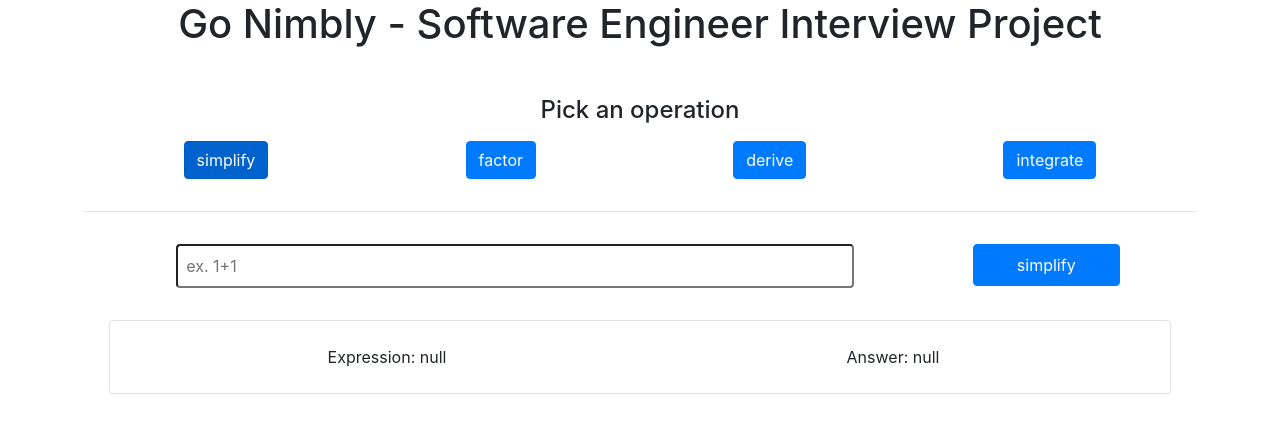
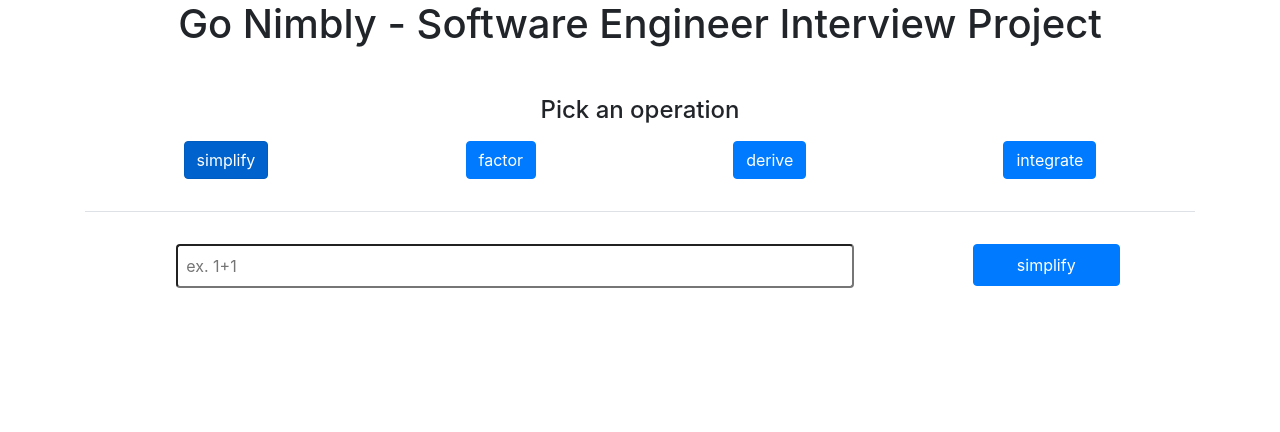
Before and after one commit to gcwokeup/gino_paul_mendoza_capio, a React (Create React App) app: page / in a window 1280 px wide. Shown: the top 432 px of the page. Built offline with nearby package versions, Linux system fonts and the light colour scheme.

Commit message:
Add result component and show past results

```diff
--- a/src/App.js
+++ b/src/App.js
@@ -1,5 +1,6 @@
 import React, {Component} from 'react';
 import 'bootstrap/dist/css/bootstrap.css';
+import Result from './components/Result/result';
 
 
 class App extends Component  {
@@ -9,12 +10,13 @@ class App extends Component  {
       error: null,
       operation: null,
       expression: null,
-      answer: null,
+      latestAnswer: null,
+      pastResults: []
     };
   }
 
   componentDidMount() {
-    this.setState({ error: null, operation: 'simplify' })
+    this.setState({ error: null, operation: 'simplify', pastResults: [] })
   }
   getResultFromNewtonAPI() {
     const expression = document.getElementById('expression').value;
@@ -34,7 +36,9 @@ class App extends Component  {
   }
 
   updateState(data) {
-    this.setState({expression: data.expression, answer: data.result});
+    this.state.pastResults.unshift(data);
+    const updatedResults = this.state.pastResults;
+    this.setState({expression: data.expression, latestAnswer: data.result, pastResults: updatedResults});
   }
 
   changeOperation(newOperation) {
@@ -42,6 +46,14 @@ class App extends Component  {
   }
 
   render() {
+    const results = this.state.pastResults.map((data) =>
+        <Result
+            operation={data.operation}
+            expression={data.expression}
+            answer={data.result}
+        />
+
+    );
     return (
         <div className='App'>
           <header>
@@ -88,18 +100,8 @@ class App extends Component  {
             </div>
 
             {/* Results section */}
-            <div className='row search m-4 border rounded p-4' >
-              <div className="col-lg-6 col-sm-12">
-                <div className="text-center">
-                  {'Expression: ' + this.state.expression}
-                </div>
-              </div>
-
-              <div className="col-lg-6 col-sm-12">
-                <div className="text-center">
-                  {'Answer: ' + this.state.answer}
-                </div>
-              </div>
+            <div className="container results">
+              {results}
             </div>
           </div>
         </div>
--- /dev/null
+++ b/src/components/Result/result.js
@@ -0,0 +1,29 @@
+import React, {Component} from 'react';
+
+class Result extends Component {
+  render() {
+    return (
+        <div className='row search m-4 border rounded p-4 w-100' >
+          <div className="col-lg-4 col-sm-12">
+            <div className="text-center">
+              {'Operation: ' + this.props.operation}
+            </div>
+          </div>
+
+          <div className="col-lg-4 col-sm-12">
+            <div className="text-center">
+              {'Expression: ' + this.props.expression}
+            </div>
+          </div>
+
+          <div className="col-lg-4 col-sm-12">
+            <div className="text-center">
+              {'Answer: ' + this.props.answer}
+            </div>
+          </div>
+        </div>
+    );
+  }
+}
+
+export default Result;
```
